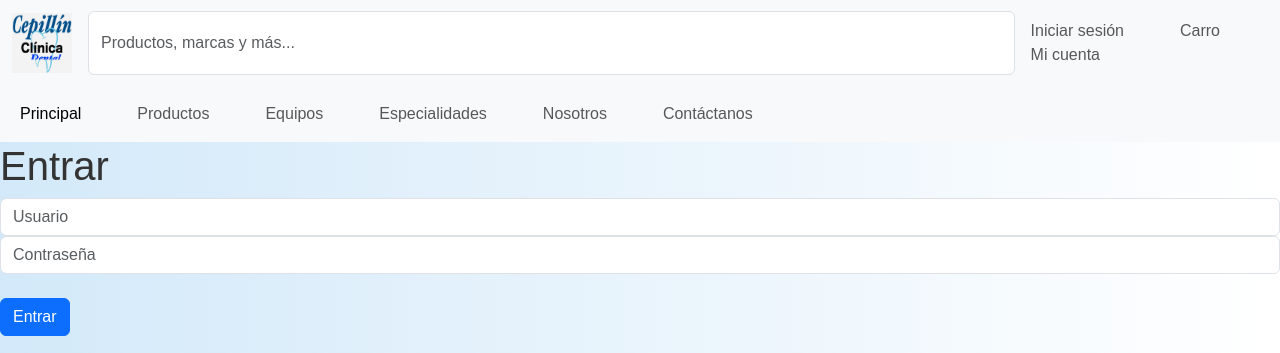
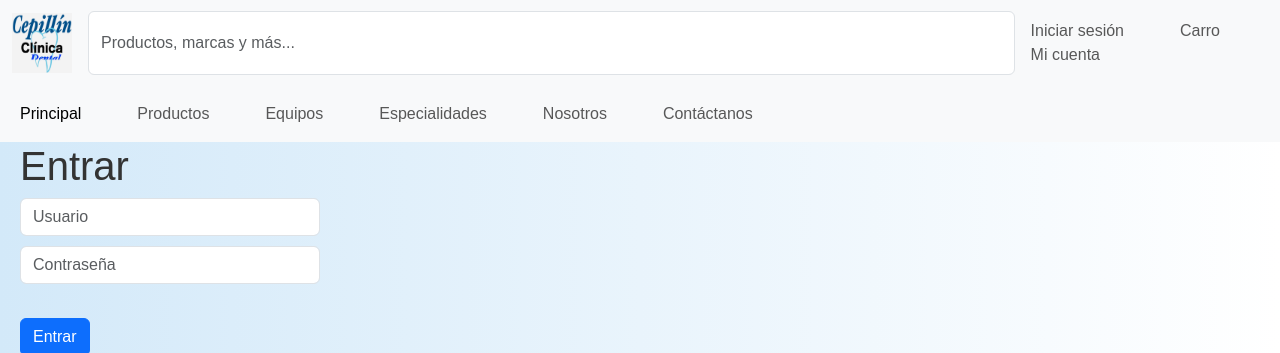
Before and after one commit to KAmordred/Consulta_Dentista, a Django app: page /login/ in a window 1280 px wide. Shown: the top 353 px of the page. Run offline with Django 5.2, Linux system fonts and the light colour scheme.

Commit message:
Commit
Actualizacion

```diff
--- a/core/static/css/style.css
+++ b/core/static/css/style.css
@@ -136,6 +136,24 @@ body {
   align-items: center;
 }
 
+/*Estilos para login*/
+.login-container {
+  margin-left: 20px; /* Ajusta el margen a la izquierda según sea necesario */
+}
+
+.login-form {
+  max-width: 300px; /* Ajusta el ancho máximo del formulario */
+}
+
+.login-input {
+  width: 100%; /* Los inputs ocuparán todo el ancho disponible dentro del formulario */
+  margin-bottom: 10px; /* Espacio entre los inputs */
+}
+
+.login-button {
+  font-family: 'Arial', sans-serif; /* Cambia la fuente del botón de entrada */
+}
+
 
 
 
--- a/core/templates/login.html
+++ b/core/templates/login.html
@@ -5,6 +5,7 @@
 {% block title %}login{% endblock %}
 
 {% block content %}
+    <div class="login-container">
         <h1>Entrar</h1>
 
         {% if error %}
@@ -13,12 +14,12 @@
             </div>
         {% endif %}
 
-
-    <form method="POST">
+        <form method="POST" class="login-form">
             {% csrf_token %}
-        <input type="email" class="form-control" name="usuario" id="usuario" placeholder="Usuario" required>
-        <input type="password" class="form-control" name="password" id="password" placeholder="Contraseña" required>
+            <input type="email" class="form-control login-input" name="usuario" id="usuario" placeholder="Usuario" required>
+            <input type="password" class="form-control login-input" name="password" id="password" placeholder="Contraseña" required>
             <br>
-        <input type="submit" class="btn btn-primary" value="Entrar">
+            <input type="submit" class="btn btn-primary login-button" value="Entrar">
         </form>
-{% endblock  %}
+    </div>
+{% endblock %}
```
Lines whose indentation alone changed are shown as unchanged.
